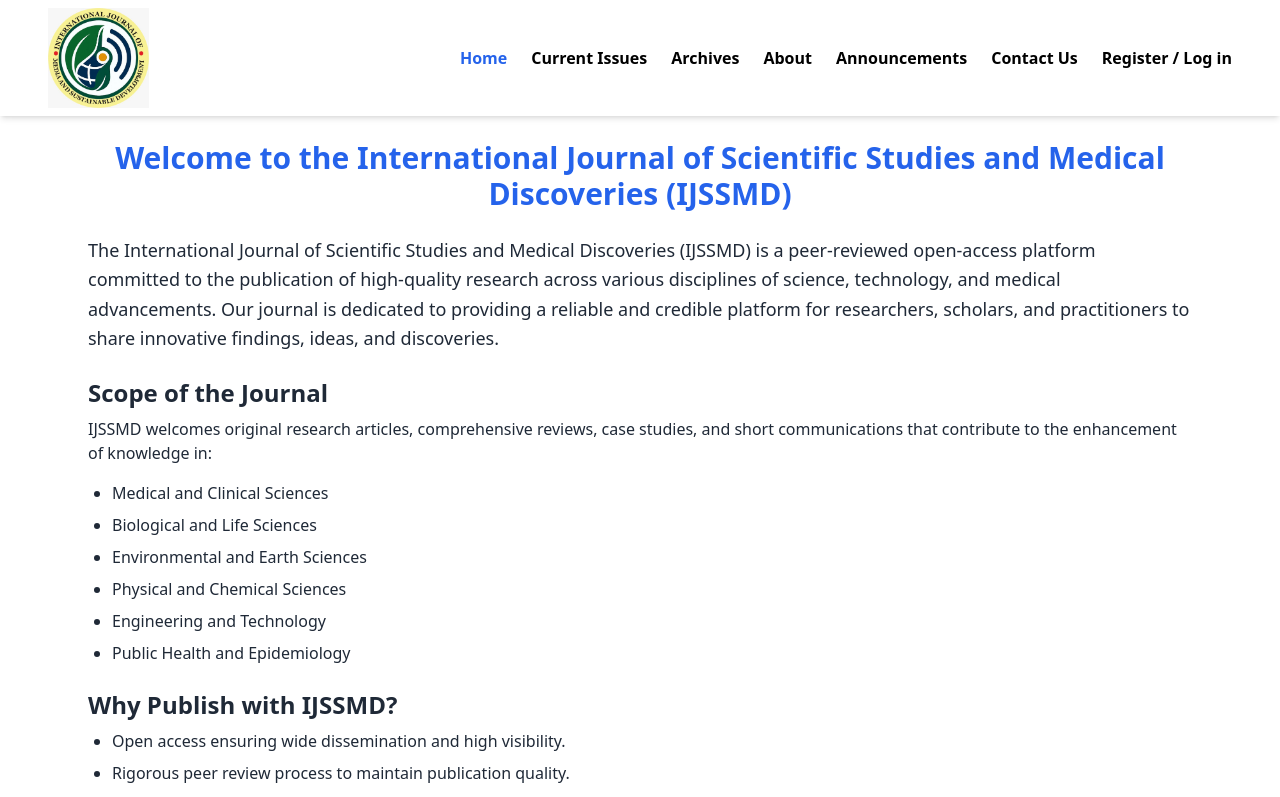
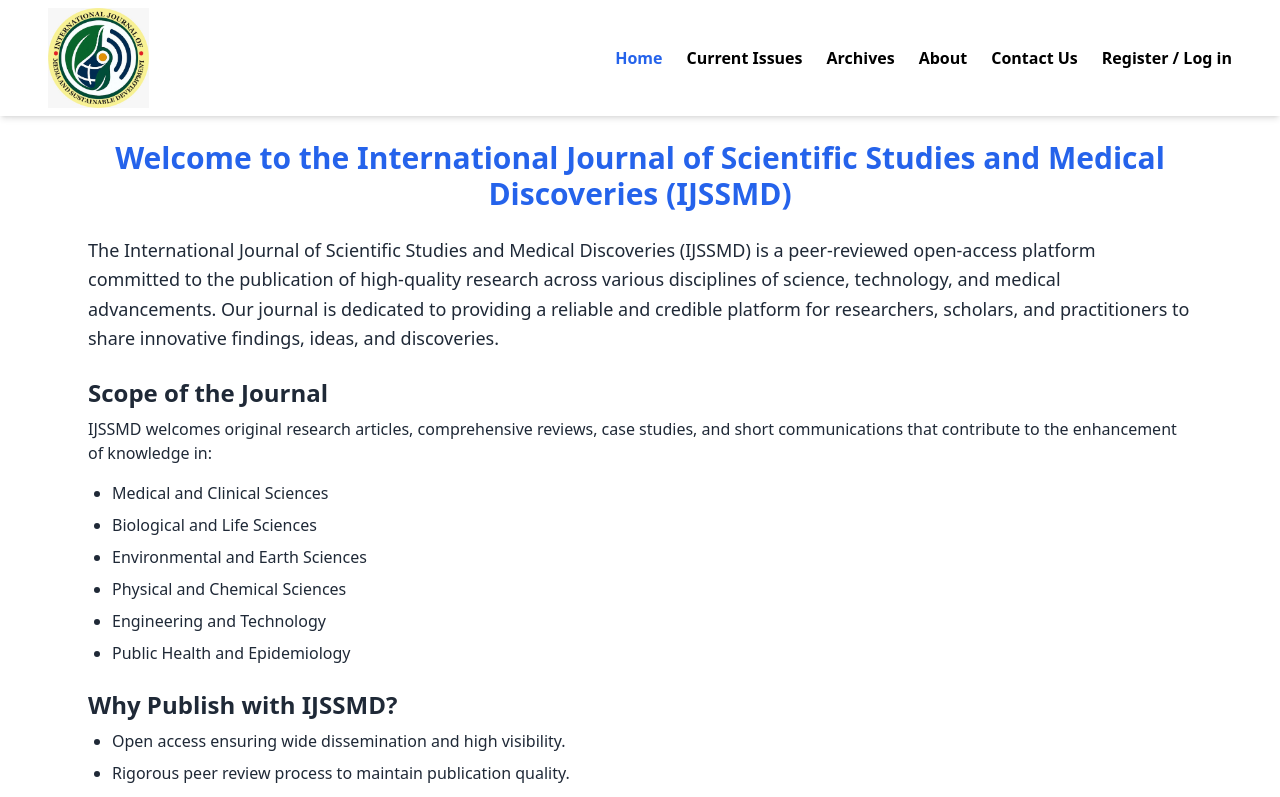
Before and after one commit to Torettosaviour17/internation-journal, a React (Vite) app: page / in a window 1280 px wide. Shown: the top 797 px of the page. Built offline with nearby package versions, Linux system fonts and the light colour scheme.

Commit message:
just push

```diff
--- a/src/components/Navbar.jsx
+++ b/src/components/Navbar.jsx
@@ -60,9 +60,6 @@ export default function Navbar() {
             )}
           </div>
 
-          <NavLink to="/announcements" className={linkClasses}>
-            Announcements
-          </NavLink>
           <NavLink to="/contact" className={linkClasses}>
             Contact Us
           </NavLink>
@@ -143,10 +140,6 @@ export default function Navbar() {
             Editorial Team
           </NavLink>
           <br />
-          <NavLink to="/announcements" className={linkClasses}>
-            Announcements
-          </NavLink>
-          <br />
           <NavLink to="/contact" className={linkClasses}>
             Contact Us
           </NavLink>
```
